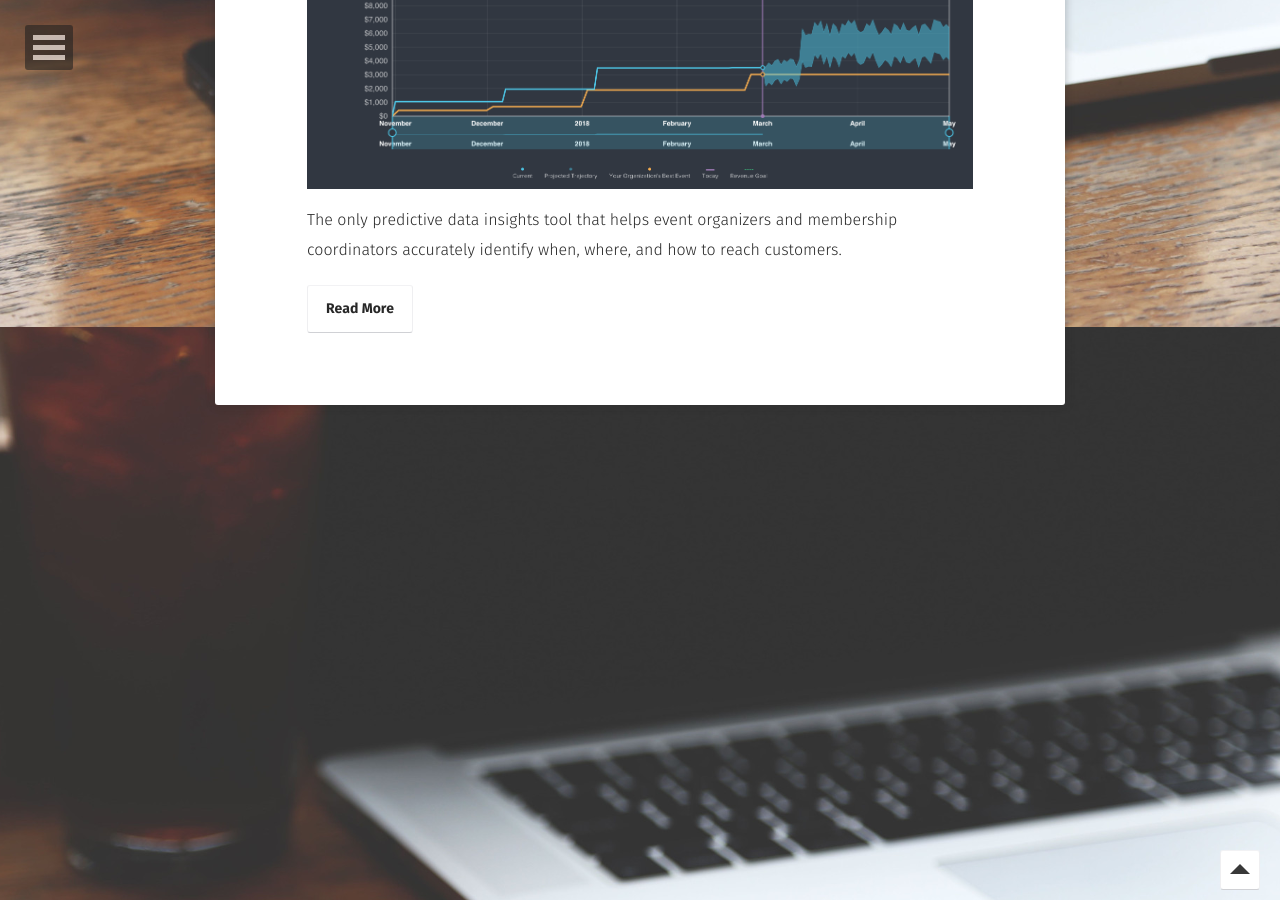
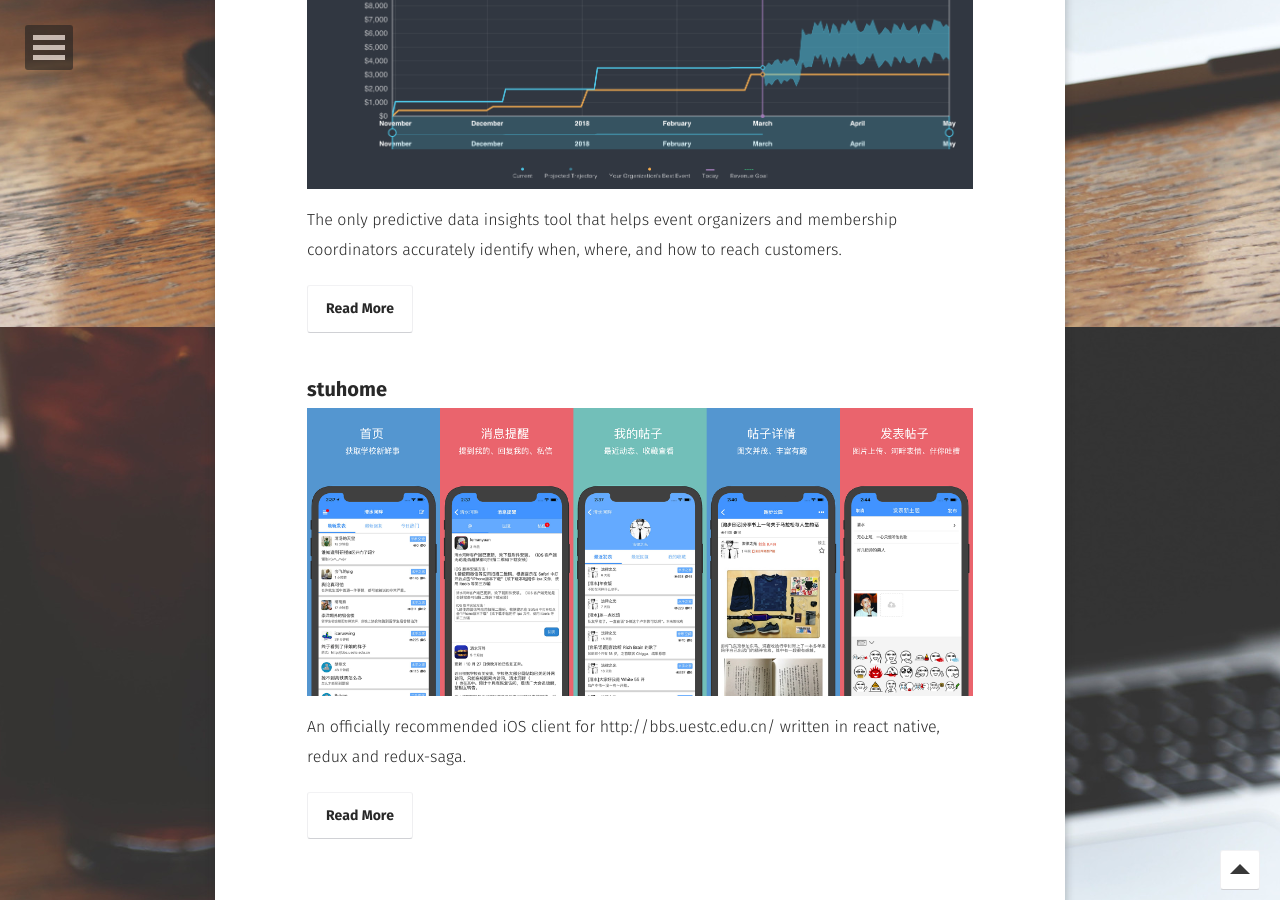
Before and after one commit to just4fun/just4fun.github.io, a Jekyll site: the page built from projects/index.md, in a window 1280 px wide and 900 px high, scrolled down 573 px. Built offline with Jekyll 4.4.1, drawn with Linux system fonts in a browser that asks for light colours; some web fonts are replaced; part of the change alters nothing that is shown.

Commit message:
Add my side project

```diff
--- a/_layouts/project.html
+++ b/_layouts/project.html
@@ -22,7 +22,7 @@ layout: compress
                     </a>
                 </div>
                 <div class="post-list">
-                    {% for post in site.posts %}
+                    {% for post in site.posts reversed %}
                         {% if post.project %}
                     <ul>
                         <li class="wow fadeInLeft" data-wow-duration="1.5s">
--- /dev/null
+++ b/_posts/2018-03-01-stuhome.md
@@ -0,0 +1,50 @@
+---
+layout: post
+title: "stuhome"
+date: 2018-03-01
+excerpt: "An officially recommended iOS client for http://bbs.uestc.edu.cn/ written in react native, redux and redux-saga."
+project: true
+project_logo: /assets/img/projects/stuhome_preview.png
+project_url: https://itunes.apple.com/cn/app/qing-shui-he-pan-stuhome/id1190564355
+tag:
+- project
+- uestc
+- react
+- react-native
+comments: true
+
+---
+
+<img src="/assets/img/projects/stuhome_logo.png" alt="" style="width: 150px;"/>
+
+<figcaption>An officially recommended iOS client for http://bbs.uestc.edu.cn/ written in react native, redux and redux-saga.</figcaption>
+
+<iframe src="https://ghbtns.com/github-btn.html?user=just4fun&repo=stuhome&type=star&count=true&size=large" frameborder="0" scrolling="0" width="160px" height="30px" style="margin-top: 20px;"></iframe>
+
+
+## Where
+
+[<img style="width: 250px; margin: unset;" alt="download_on_the_app_store" src="https://user-images.githubusercontent.com/7512625/27969868-353f554c-637f-11e7-869d-3963933461ca.png">](https://itunes.apple.com/cn/app/qing-shui-he-pan-stuhome/id1190564355)
+
+## When
+
+Oct 2015 - Now
+
+## What
+
+![screenshots](/assets/img/projects/stuhome_preview.png)
+
+## How
+
+- react native
+- redux
+- redux-saga
+
+## My Role
+
+- Oct 2015 - Now: `Design and develop by myself`. react native has been published in the early of 2015 and redux became popular in the middle of 2015. At that time, I wanted to create a side project to practise react and also learn redux. I chose to make an app during the National holiday of 2015 since I'm an Apple big head. react native was `v0.12.0` when I created the app, it had lots of issues and less features. After I created it for almost one year, I decided to publish it to Apple Store, since a product should be used by customers. Now I'm still maintain it with feedback from studuents, upgrade with new packages version, and also refactor code with best practise.
+
+## Achievement
+
+- This app has been recommended officially as one of the best third-party iOS client: [http://bbs.uestc.edu.cn/forum.php?mod=viewthread&tid=1554255](http://bbs.uestc.edu.cn/forum.php?mod=viewthread&tid=1554255)
+- This app used react, redux, redux-saga with best practise, it has been stared and forked many times. I'm proud to say you can read its source code to learn react stuff.
```
Also changed, not shown: assets/img/projects/stuhome_logo.png (added), assets/img/projects/stuhome_preview.png (added).
